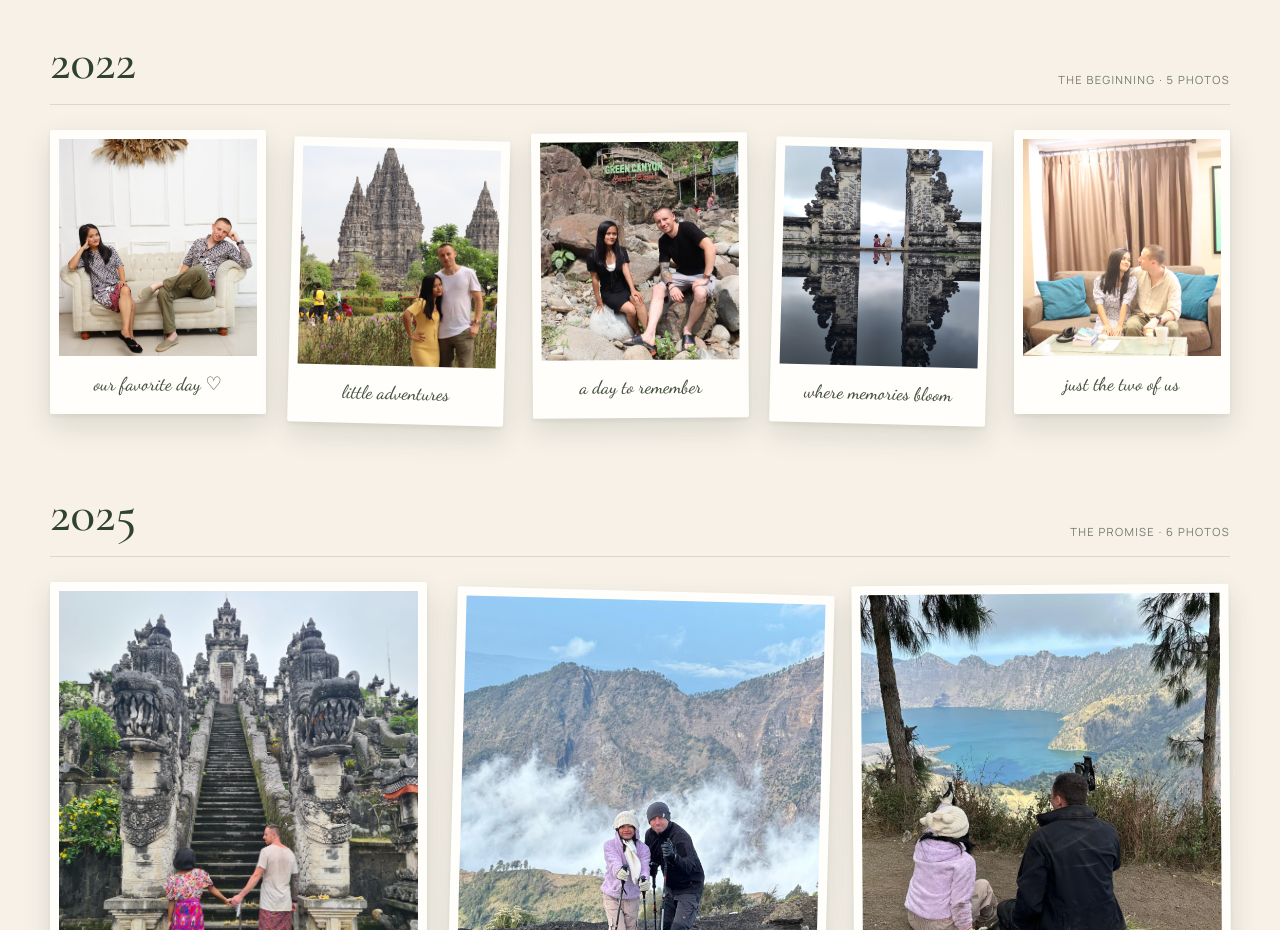
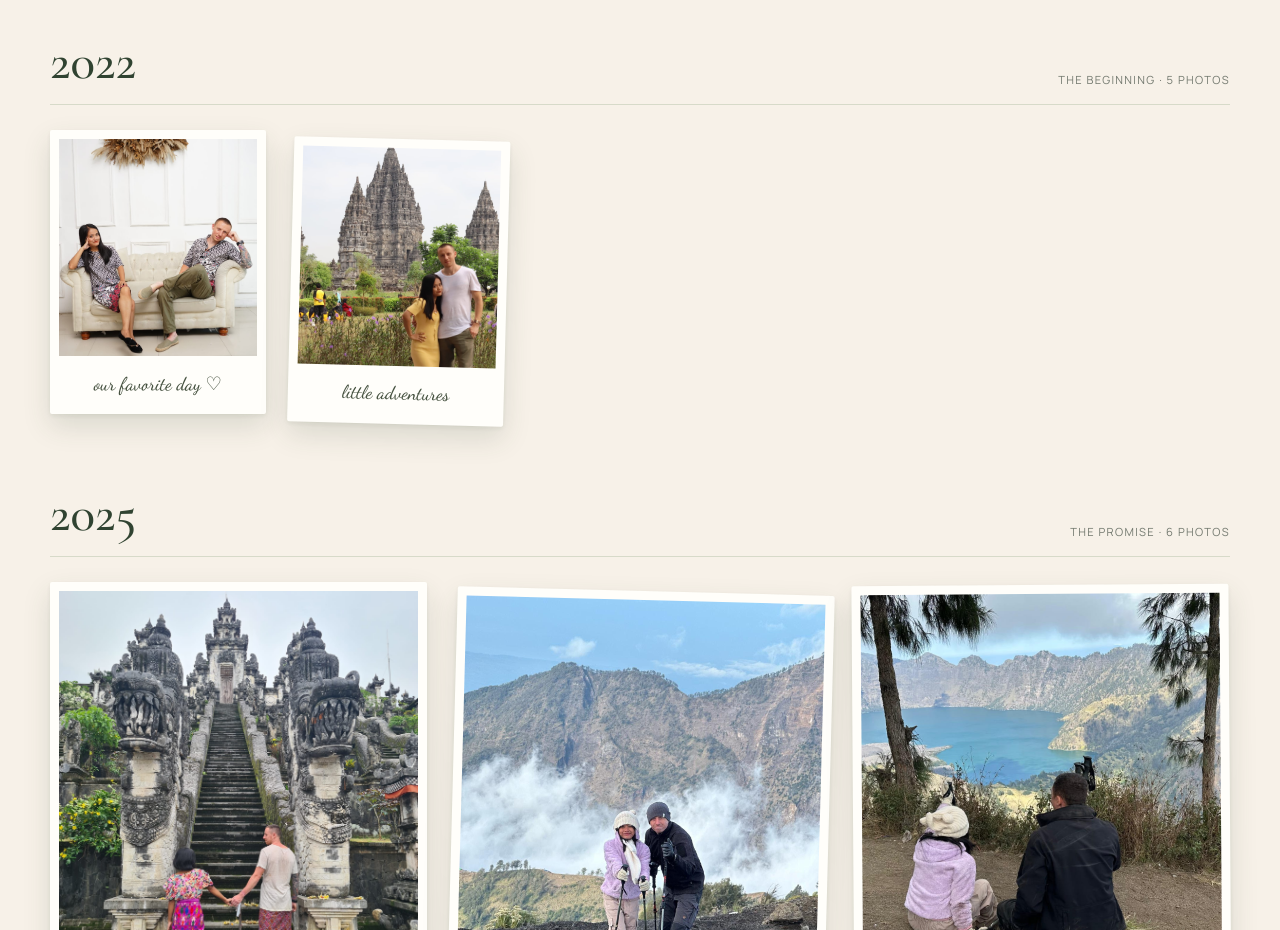
Before and after one commit to nanaa14/DAVEDANNIAWEDDING, a plain HTML site: page DAVENIAWEDDING/index.html in a window 1280 px wide. Shown: the part 4280-5210 px from the top of the page. Drawn offline with nearby package versions, Linux system fonts and the light colour scheme.

Commit message:
index.html

```diff
--- a/DAVENIAWEDDING/index.html
+++ b/DAVENIAWEDDING/index.html
@@ -2473,33 +2473,6 @@
               loading="lazy"
             >
           <span class="polaroid-caption">little adventures</span>
-          </div>
-
-          <div class="photo-frame reveal">
-            <img
-              src="assets/foto3.jpeg"
-              alt="Kenangan Dave dan Nia tahun 2022, foto 3"
-              loading="lazy"
-            >
-          <span class="polaroid-caption">a day to remember</span>
-          </div>
-
-          <div class="photo-frame reveal">
-            <img
-              src="assets/foto4.jpeg"
-              alt="Kenangan Dave dan Nia tahun 2022, foto 4"
-              loading="lazy"
-            >
-          <span class="polaroid-caption">where memories bloom</span>
-          </div>
-
-          <div class="photo-frame reveal">
-            <img
-              src="assets/foto5.jpeg"
-              alt="Kenangan Dave dan Nia 2022, foto 5"
-              loading="lazy"
-            >
-          <span class="polaroid-caption">just the two of us</span>
           </div>
 
         </div>
```
